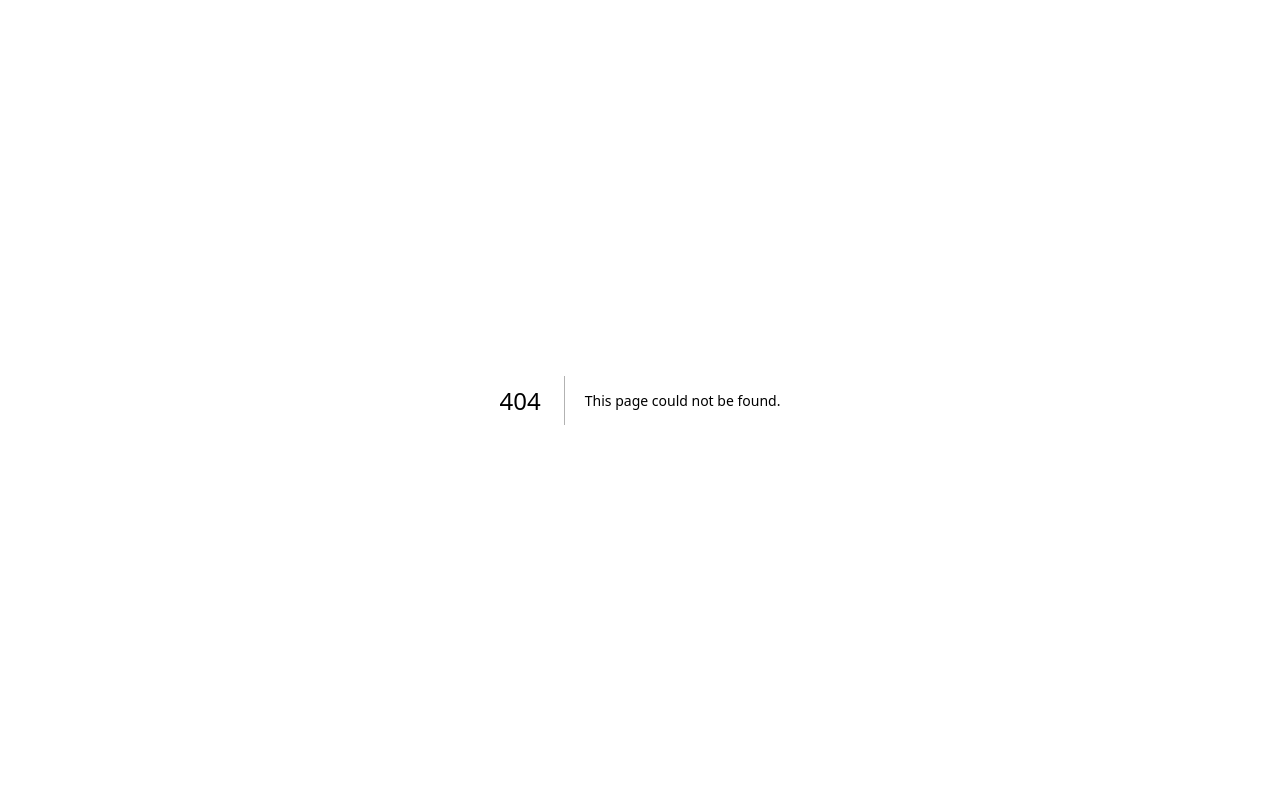
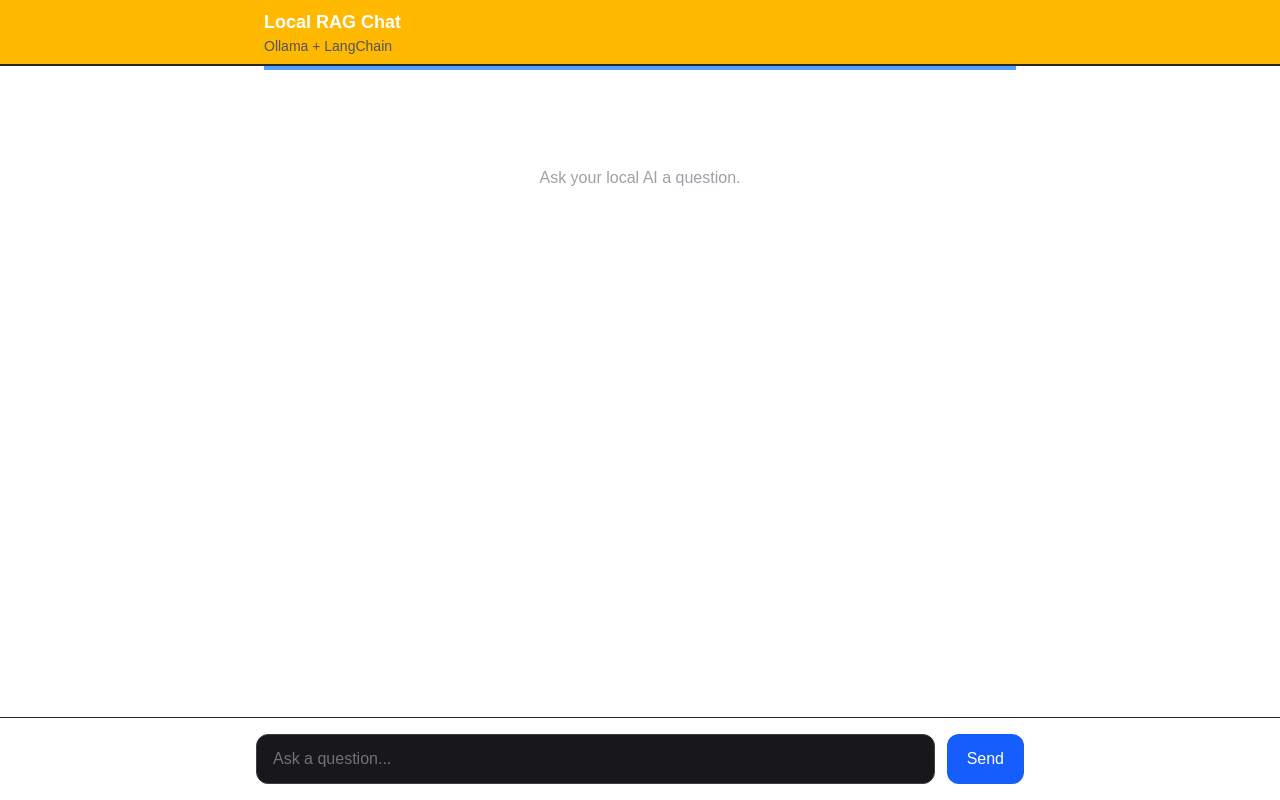
Before and after one commit to ali-salhab/rag-chat-app, a Next.js app: page /chat in a window 1280 px wide. Before the commit this address had no page. Built offline with nearby package versions, Linux system fonts and the light colour scheme.

Commit message:
feat: implement chat functionality with API integration and UI components

```diff
--- /dev/null
+++ b/app/api/chat/route.ts
@@ -0,0 +1,30 @@
+import { chatModel } from "@/lib/chat-model";
+
+export const POST = async (request: Request) => {
+  const { message } = await request.json();
+
+  const stream = await chatModel.stream(message);
+
+  const encoder = new TextEncoder();
+  //   the encoder we take normal string and convert it to bytes so we can send it over the network
+  // here we define the stream
+  const readableStream = new ReadableStream({
+    async start(controller) {
+      // the controller controll all stream operations such as enqueue to send new chunk or close or error
+      for await (const chunk of stream) {
+        const text = typeof chunk.content === "string" ? chunk.content : "";
+        // this line will encode the text then send it to the browser as bytes
+        controller.enqueue(encoder.encode(text));
+      }
+
+      controller.close();
+    },
+  });
+
+  return new Response(readableStream, {
+    headers: {
+      "Content-Type": "text/plain; charset=utf-8",
+      "Cache-Control": "no-cache",
+    },
+  });
+};
--- /dev/null
+++ b/app/api/test-chat/route.ts
@@ -0,0 +1,12 @@
+import { NextResponse } from "next/server";
+import { chatModel } from "@/lib/chat-model";
+
+export async function GET() {
+  const response = await chatModel.invoke(
+    "Explain RAG in one short sentence in arabic language.",
+  );
+
+  return NextResponse.json({
+    answer: response.content ?? null,
+  });
+}
--- /dev/null
+++ b/app/chat/page.tsx
@@ -0,0 +1,189 @@
+"use client";
+
+import { FormEvent, useEffect, useRef, useState } from "react";
+
+type Message = {
+  id: string;
+  role: "user" | "assistant";
+  content: string;
+};
+
+export default function ChatPage() {
+  useEffect(() => {
+    const container = messagesContainerRef.current;
+    const topElement = topObserverRef.current;
+
+    if (!container || !topElement) return;
+
+    const observer = new IntersectionObserver(
+      ([entry]) => {
+        setIsHeaderHidden(!entry.isIntersecting);
+      },
+      {
+        root: container,
+        threshold: 0,
+      },
+    );
+
+    observer.observe(topElement);
+
+    return () => observer.disconnect();
+  }, []);
+  const [isHeaderHidden, setIsHeaderHidden] = useState(false);
+  const [messages, setMessages] = useState<Message[]>([]);
+  const [input, setInput] = useState("");
+  const [isLoading, setIsLoading] = useState(false);
+  const messagesContainerRef = useRef<HTMLElement>(null);
+  const topObserverRef = useRef<HTMLDivElement>(null);
+  const handleSubmit = async (event: FormEvent<HTMLFormElement>) => {
+    event.preventDefault();
+
+    const question = input.trim();
+
+    if (!question || isLoading) return;
+
+    const userMessage: Message = {
+      id: crypto.randomUUID(),
+      role: "user",
+      content: question,
+    };
+
+    const assistantMessageId = crypto.randomUUID();
+
+    const emptyAssistantMessage: Message = {
+      id: assistantMessageId,
+      role: "assistant",
+      content: "",
+    };
+
+    setMessages((currentMessages) => [
+      ...currentMessages,
+      userMessage,
+      emptyAssistantMessage,
+    ]);
+
+    setInput("");
+    setIsLoading(true);
+
+    try {
+      const response = await fetch("/api/chat", {
+        method: "POST",
+        headers: {
+          "Content-Type": "application/json",
+        },
+        body: JSON.stringify({
+          message: question,
+        }),
+      });
+
+      if (!response.ok || !response.body) {
+        throw new Error("Failed to start the AI response");
+      }
+
+      const reader = response.body.getReader();
+      const decoder = new TextDecoder();
+
+      while (true) {
+        const { done, value } = await reader.read();
+
+        if (done) break;
+
+        const textChunk = decoder.decode(value, {
+          stream: true,
+        });
+
+        setMessages((currentMessages) =>
+          currentMessages.map((message) =>
+            message.id === assistantMessageId
+              ? {
+                  ...message,
+                  content: message.content + textChunk,
+                }
+              : message,
+          ),
+        );
+      }
+    } catch (error) {
+      console.error(error);
+
+      setMessages((currentMessages) =>
+        currentMessages.map((message) =>
+          message.id === assistantMessageId
+            ? {
+                ...message,
+                content:
+                  "Sorry, an error occurred while generating the answer.",
+              }
+            : message,
+        ),
+      );
+    } finally {
+      setIsLoading(false);
+    }
+  };
+
+  return (
+    <main className="flex flex-col h-dvh   text-white">
+      <header
+        className={`shrink-0 overflow-hidden border-b-2 border-zinc-800 bg-amber-400 transition-all duration-300 ease-in-out ${
+          isHeaderHidden
+            ? "max-h-0 -translate-x-full border-transparent opacity-0"
+            : "max-h-24 translate-x-0 opacity-100"
+        }`}
+      >
+        <div className="mx-auto max-w-3xl p-2">
+          <h1 className="text-lg font-semibold">Local RAG Chat</h1>
+          <p className="text-sm text-zinc-600">Ollama + LangChain</p>
+        </div>
+      </header>
+
+      <section
+        ref={messagesContainerRef}
+        className="mx-auto     flex w-full max-w-3xl flex-1 flex-col gap-4 overflow-y-auto px-2"
+      >
+        <div ref={topObserverRef} className="h-1 bg-blue-400 shrink-0" />
+        {messages.length === 0 && (
+          <div className="mt-20 text-center text-zinc-400">
+            Ask your local AI a question.
+          </div>
+        )}
+
+        {messages.map((message) => (
+          <div
+            key={message.id}
+            className={
+              message.role === "user"
+                ? "ml-auto max-w-[80%] rounded-2xl bg-blue-600 px-4 py-3"
+                : "mr-auto max-w-[80%] rounded-2xl bg-zinc-800 px-4 py-3"
+            }
+          >
+            {message.content || "Thinking..."}
+          </div>
+        ))}
+      </section>
+
+      <form
+        onSubmit={handleSubmit}
+        className="border-t shrink-0  border-zinc-800 p-4"
+      >
+        <div className="mx-auto flex max-w-3xl gap-3">
+          <input
+            value={input}
+            onChange={(event) => setInput(event.target.value)}
+            placeholder="Ask a question..."
+            disabled={isLoading}
+            className="flex-1 rounded-xl border border-zinc-700 bg-zinc-900 px-4 py-3 outline-none placeholder:text-zinc-500 focus:border-blue-500"
+          />
+
+          <button
+            type="submit"
+            disabled={isLoading}
+            className="rounded-xl bg-blue-600 px-5 py-3 font-medium transition hover:bg-blue-500 disabled:cursor-not-allowed disabled:opacity-50"
+          >
+            Send
+          </button>
+        </div>
+      </form>
+    </main>
+  );
+}
--- /dev/null
+++ b/app/upload/page.tsx
@@ -0,0 +1,7 @@
+import React from "react";
+
+const UloadPage = () => {
+  return <div>UloadPage</div>;
+};
+
+export default UloadPage;
--- /dev/null
+++ b/lib/chat-model.ts
@@ -0,0 +1,7 @@
+import { ChatOllama } from "@langchain/ollama";
+
+export const chatModel = new ChatOllama({
+  model: "gemma3:4b",
+  baseUrl: "http://127.0.0.1:11434",
+  temperature: 0.2,
+});
```
Also changed, not shown: componets/app-sidebar.tsx (added), componets/chat-interface.tsx (added), componets/file-dropzone.tsx (added), lib/loader.ts (added), lib/rag.ts (added), lib/vector-store.ts (added).
